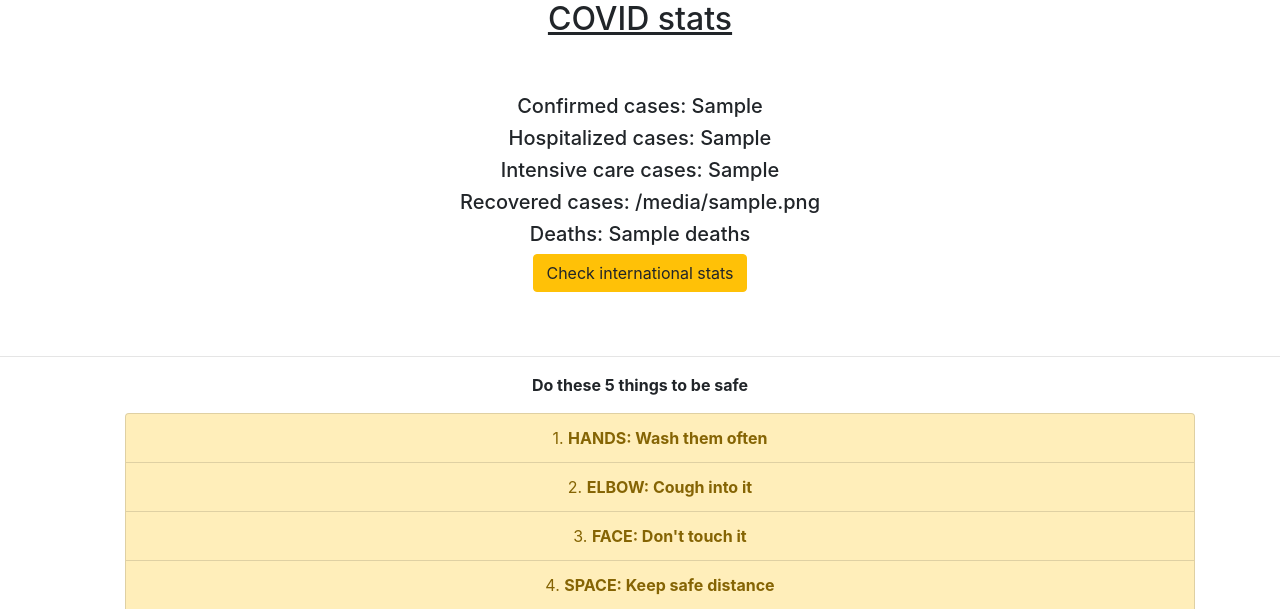
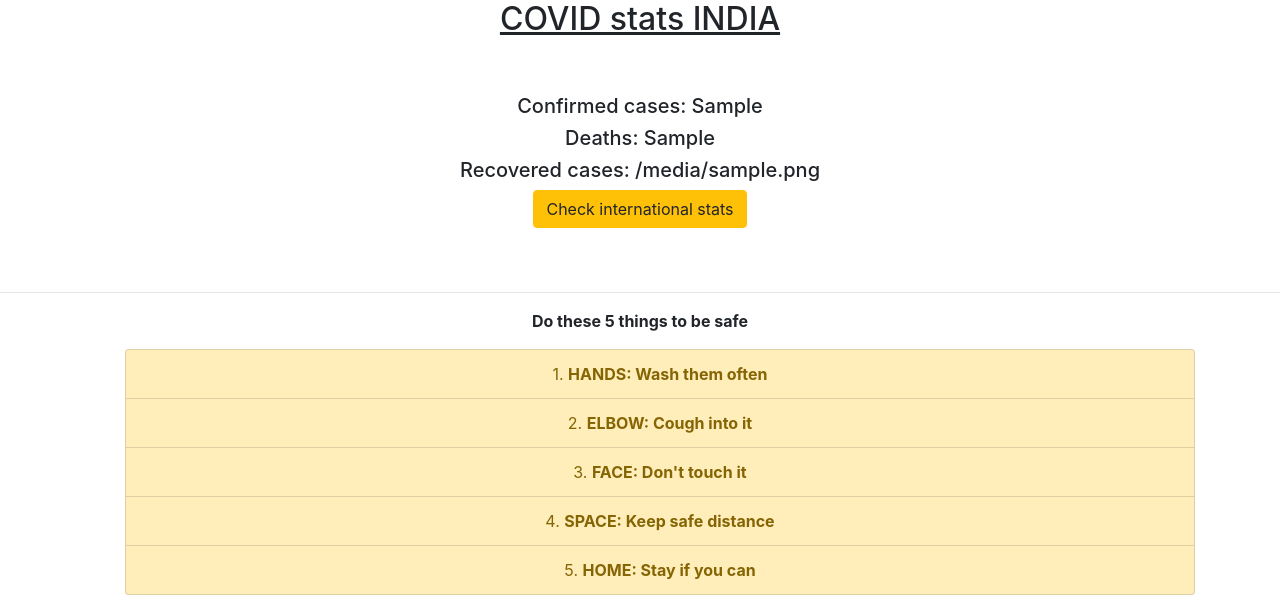
Before and after one commit to harsharay/coronastats, a Django app: template covidapp/templates/covidapp/stats.html in a window 1280 px wide. Shown: the top 609 px of the page. Run offline with Django 3.2, Linux system fonts and the light colour scheme; the template is opened without the code that fills it: most values are stand-ins (such as "Sample title", 1, 10 or a date in 2020); some libraries are stand-ins or nearby versions.

Commit message:
changed the source of India's data

```diff
--- a/covidapp/templates/covidapp/stats.html
+++ b/covidapp/templates/covidapp/stats.html
@@ -1,14 +1,12 @@
 <link rel="stylesheet" href="https://stackpath.bootstrapcdn.com/bootstrap/4.4.1/css/bootstrap.min.css" integrity="sha384-Vkoo8x4CGsO3+Hhxv8T/Q5PaXtkKtu6ug5TOeNV6gBiFeWPGFN9MuhOf23Q9Ifjh" crossorigin="anonymous">
 <!--<meta http-equiv="refresh" content="5" />-->
 <div class="container text-center">
-<h2><u>COVID stats</u></h2>
+<h2><u>COVID stats INDIA</u></h2>
 <br>
 <br>
-<h5>Confirmed cases: {{Confirmed_cases}}</h5>
-<h5>Hospitalized cases: {{Hospitalized_cases}}</h5>
-<h5>Intensive care cases: {{Intensive_care_cases}}</h5>
-<h5>Recovered cases: {{Recovered_cases}}</h5>
-<h5>Deaths: {{Deaths}}</h5>
+<h5>Confirmed cases: {{Confirmed_India}}</h5>
+<h5>Deaths: {{Deaths_India}}</h5>
+<h5>Recovered cases: {{Recovered_India}}</h5>
 <a href='{%url 'intstats'%}' class="btn btn-warning">Check international stats</a>
 </div>
 <br>
```
Also changed, not shown: covidapp/views.py (+32 -1 lines).
